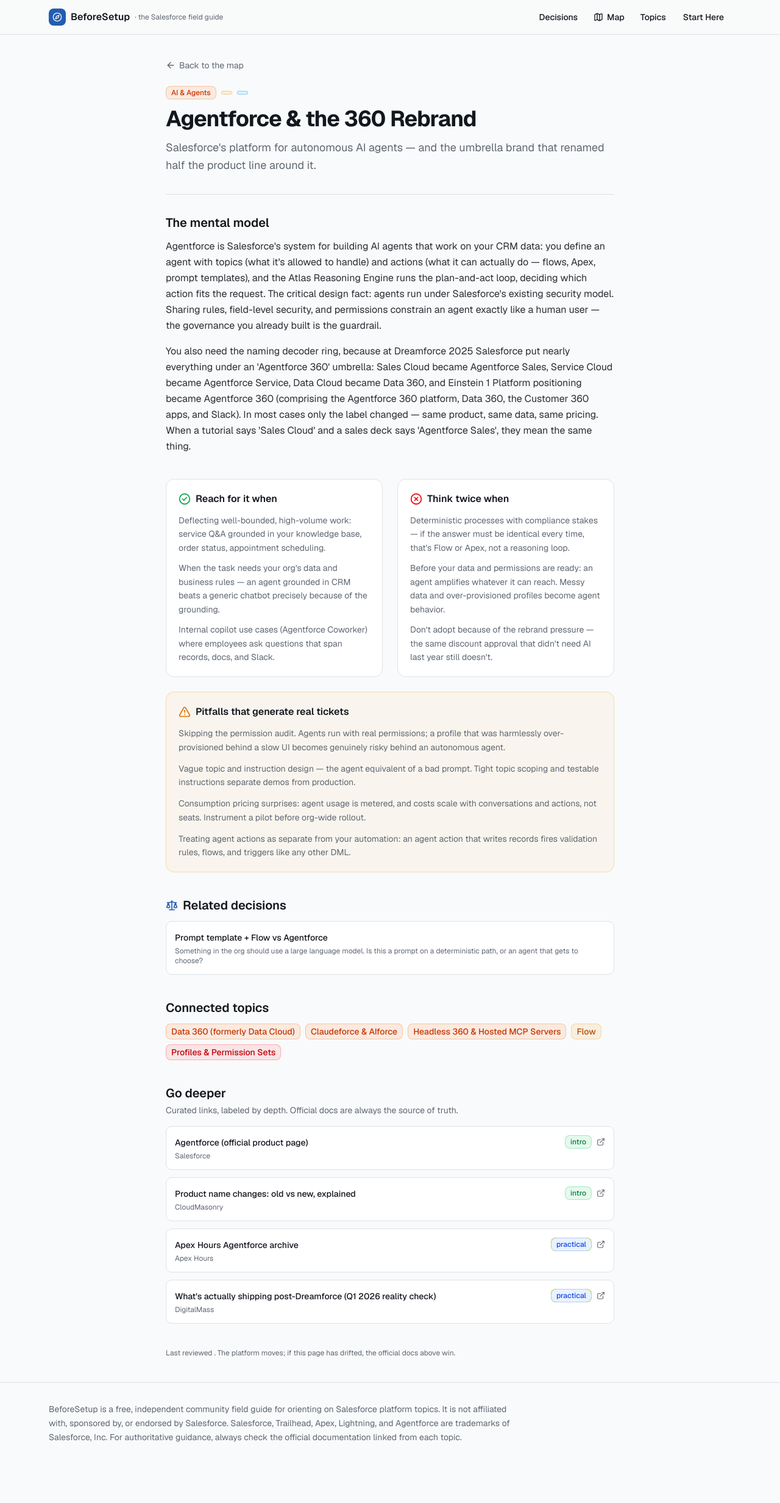
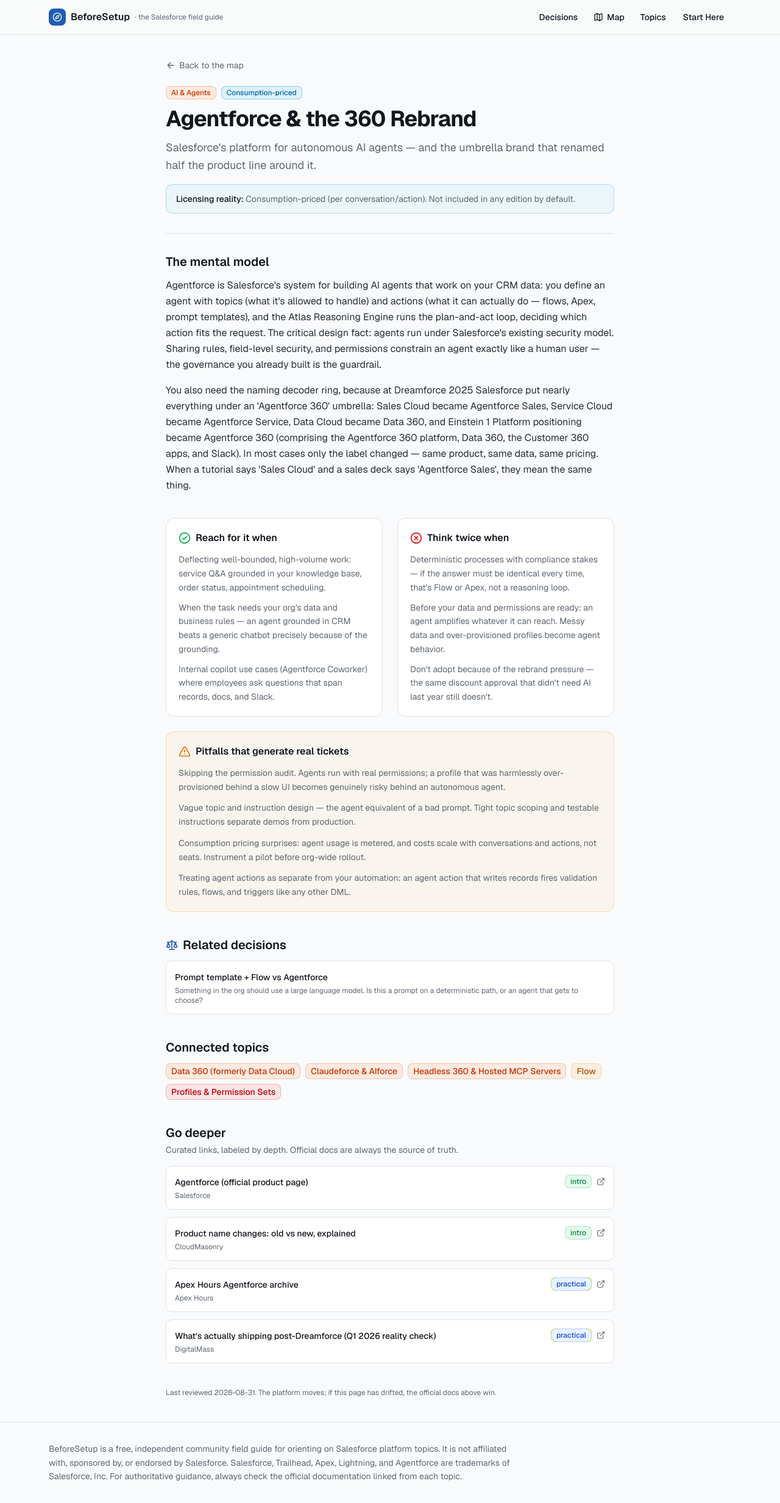
Before and after one commit to abhishekSF/BeforeSetup, a Next.js app: page /topics/agentforce in a window 1280 px wide. Shown: the whole page at 61% size. Before the commit the page ends 2399 px from the top, so only its background shows below. Built offline with nearby package versions, Linux system fonts and the light colour scheme; no server answers.

Commit message:
Add BeforeSetup topic data: AI and automation

```diff
--- a/src/data/topics/ai.ts
+++ b/src/data/topics/ai.ts
@@ -5,6 +5,10 @@
     slug: "agentforce",
     title: "Agentforce & the 360 Rebrand",
     category: "ai",
+    updatedOn: "2026-08-31",
+    lifecycle: "ga",
+    packaging: "consumption",
+    editionNote: "Consumption-priced (per conversation/action). Not included in any edition by default.",
     tagline:
       "Salesforce's platform for autonomous AI agents — and the umbrella brand that renamed half the product line around it.",
     mentalModel: [
@@ -59,6 +63,10 @@
     slug: "data-360",
     title: "Data 360 (formerly Data Cloud)",
     category: "ai",
+    updatedOn: "2026-08-31",
+    lifecycle: "ga",
+    packaging: "consumption",
+    editionNote: "Credit-based consumption pricing, contracted separately. GA, but do not assume it is in your org.",
     tagline:
       "Salesforce's unified data layer — on its sixth name, and now positioned as the non-optional foundation under every AI feature.",
     mentalModel: [
@@ -106,6 +114,10 @@
     slug: "headless-360",
     title: "Headless 360 & Hosted MCP Servers",
     category: "ai",
+    updatedOn: "2026-08-31",
+    lifecycle: "beta",
+    packaging: "core",
+    editionNote: "The hosted MCP server is Beta as of mid-2026; API-first surfaces themselves are core platform.",
     tagline:
       "The platform without the browser: every Salesforce capability exposed as APIs, MCP tools, and CLI commands that AI agents call directly.",
     mentalModel: [
@@ -153,6 +165,10 @@
     slug: "claudeforce",
     title: "Claudeforce & AIforce",
     category: "ai",
+    updatedOn: "2026-08-31",
+    lifecycle: "pilot",
+    packaging: "consumption",
+    editionNote: "Pilot program. Consumption-priced and contracted separately; expect terms to shift before GA.",
     tagline:
       "The Salesforce–Anthropic partnership (Aug 2026): Claude inside Salesforce, Salesforce inside Claude, and the AIforce harness underneath.",
     mentalModel: [
--- a/src/data/topics/automation.ts
+++ b/src/data/topics/automation.ts
@@ -5,6 +5,9 @@
     slug: "validation-rules",
     title: "Validation Rules",
     category: "automation",
+    updatedOn: "2026-08-31",
+    lifecycle: "ga",
+    packaging: "core",
     tagline:
       "Formulas that block bad data at save time — the cheapest data quality tool on the platform, and the easiest to overdo.",
     mentalModel: [
@@ -52,6 +55,9 @@
     slug: "flow",
     title: "Flow",
     category: "automation",
+    updatedOn: "2026-08-31",
+    lifecycle: "ga",
+    packaging: "core",
     tagline:
       "Salesforce's declarative automation engine — the default answer to 'make something happen automatically' without code.",
     mentalModel: [
@@ -106,6 +112,9 @@
     slug: "apex-triggers",
     title: "Apex Triggers",
     category: "automation",
+    updatedOn: "2026-08-31",
+    lifecycle: "ga",
+    packaging: "core",
     tagline:
       "Code that runs automatically when records change — maximum power, and maximum responsibility for order and bulk safety.",
     mentalModel: [
@@ -159,6 +168,9 @@
     slug: "approvals",
     title: "Approval Processes",
     category: "automation",
+    updatedOn: "2026-08-31",
+    lifecycle: "ga",
+    packaging: "core",
     tagline:
       "Structured sign-off chains — who must approve a record, in what order, and what happens at each step.",
     mentalModel: [
@@ -206,6 +218,9 @@
     slug: "async-apex",
     title: "Asynchronous Apex",
     category: "automation",
+    updatedOn: "2026-08-31",
+    lifecycle: "ga",
+    packaging: "core",
     tagline:
       "Work that runs later, in its own transaction, with bigger limits — Queueable, Batch, Scheduled, and Future.",
     mentalModel: [
```
